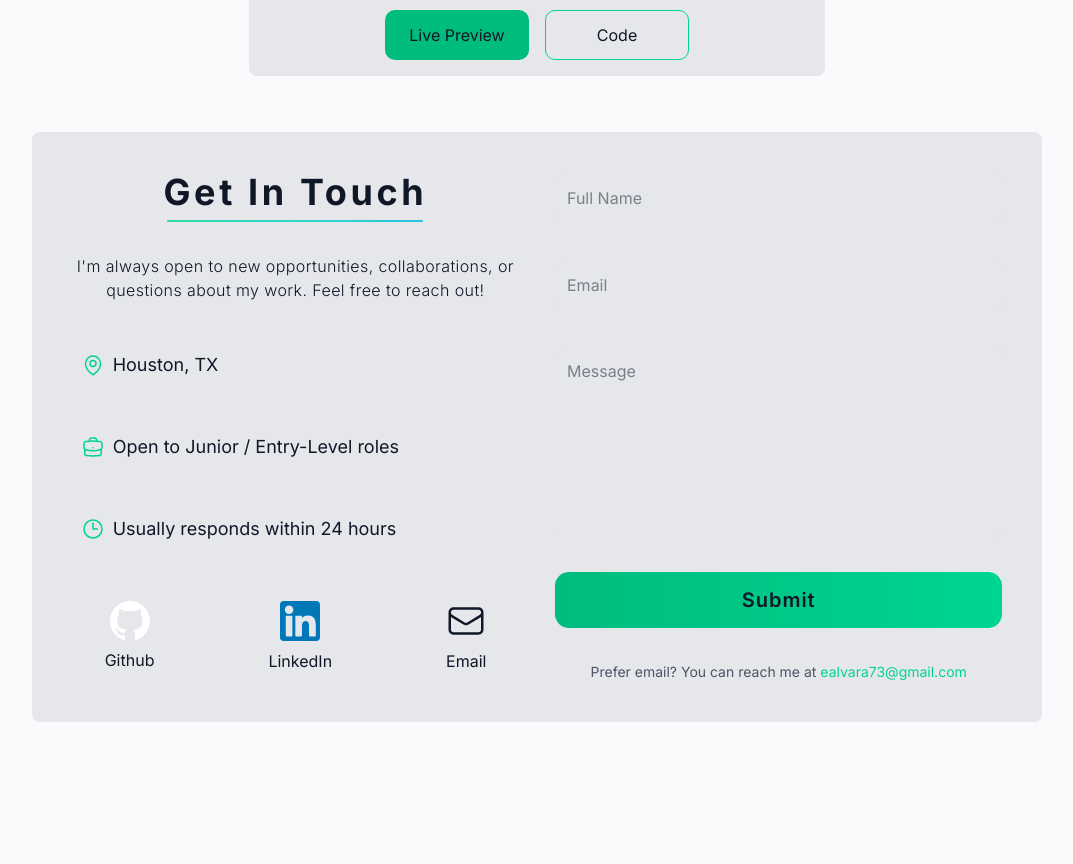
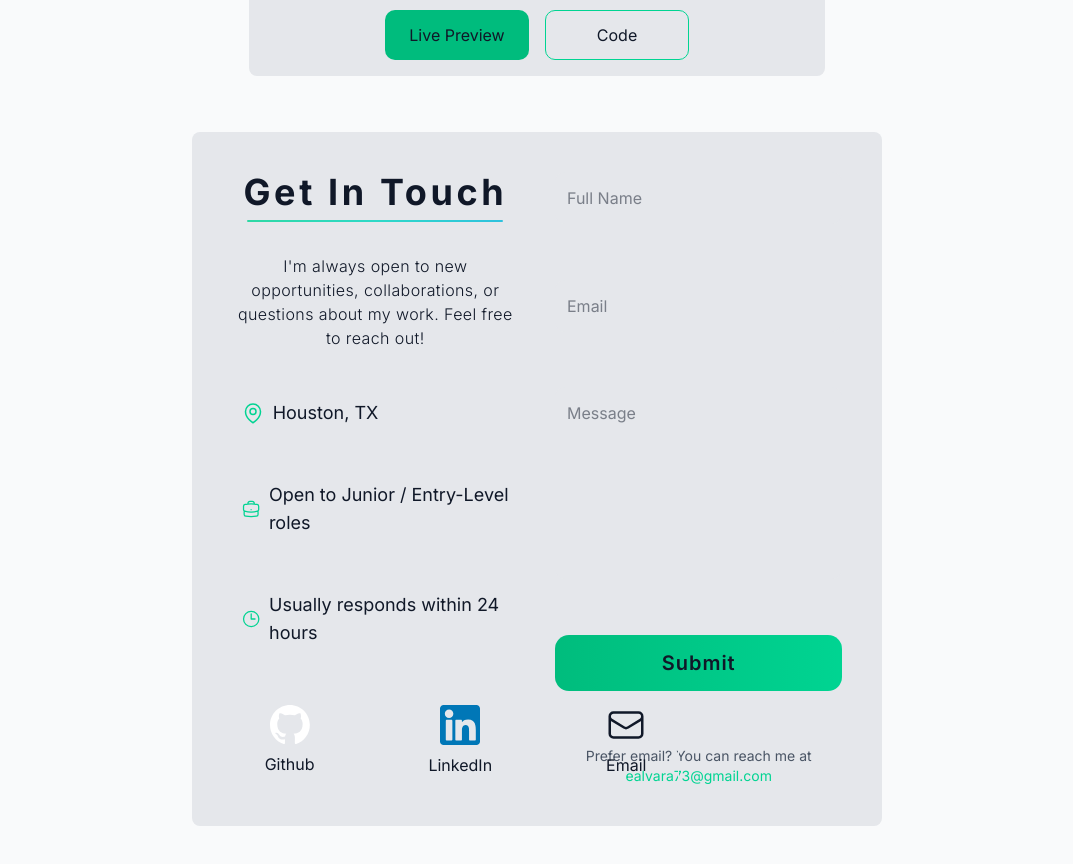
Before and after one commit to ealvara6/devfolio, a React (Vite) app: page / in a window 1280 px wide. Shown: the part 3160-4024 px from the top of the page, without its empty margins (103-1176 px from the left). Built offline with nearby package versions, Linux system fonts and the light colour scheme.

Commit message:
style(contact): adjust max width

```diff
--- a/src/components/sections/contact/Contact.tsx
+++ b/src/components/sections/contact/Contact.tsx
@@ -12,7 +12,7 @@ import { MapPinIcon } from '@heroicons/react/24/outline';
 export const Contact = () => {
   return (
     <section
-      className="min-h-screen sm:max-w-10/12 scroll-mt-20 mt-14 px-7 mx-auto text-center max-w-7xl"
+      className="min-h-screen sm:max-w-7/12 scroll-mt-20 mt-14 px-7 mx-auto text-center max-w-7xl"
       id="Contact"
     >
       <div className="flex flex-col gap-9 bg-surface p-10 rounded-md lg:grid lg:grid-cols-2">
```
